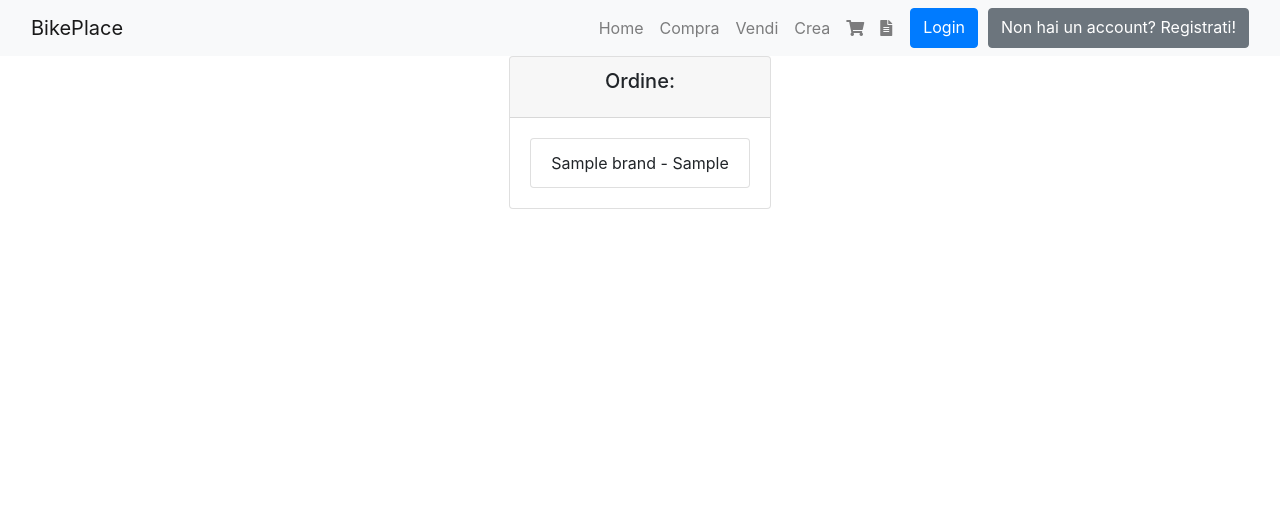
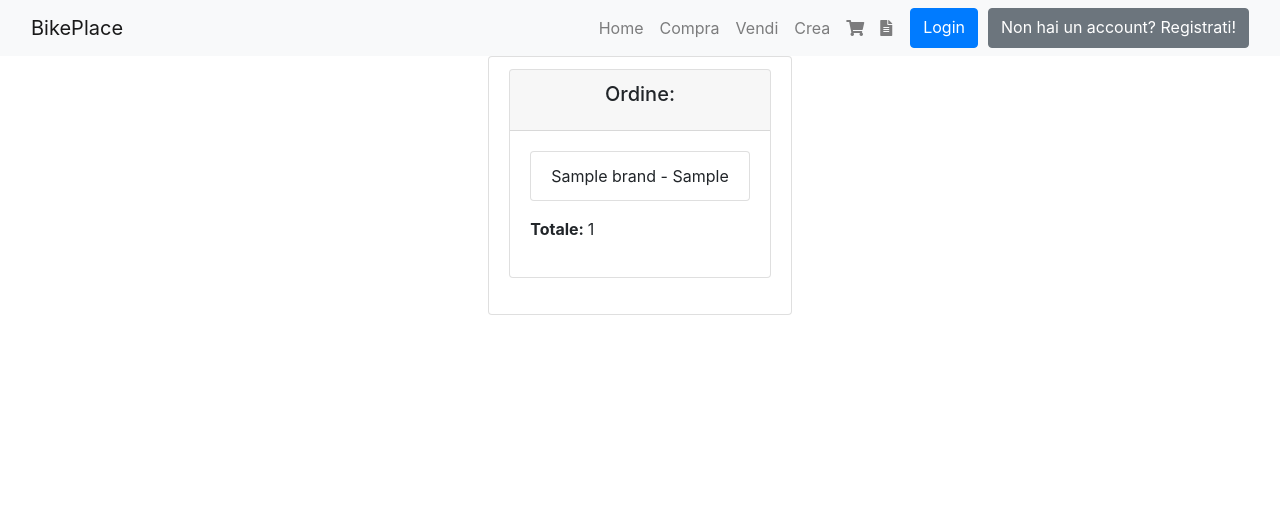
Before and after one commit to fedemelis/BikePlace, a Django app: template Acquista/templates/order_list.html in a window 1280 px wide. Shown: the top 514 px of the page. Run offline with Django 4.2, Linux system fonts and the light colour scheme; the template is opened without the code that fills it: most values are stand-ins (such as "Sample title", 1, 10 or a date in 2020); some libraries are stand-ins or nearby versions.

Commit message:
fix shopping_cart

```diff
--- a/Acquista/models.py
+++ b/Acquista/models.py
@@ -81,6 +81,7 @@ class Order(models.Model):
     user = models.ForeignKey(GenericUser, on_delete=models.CASCADE, related_name='orders')
     sold_bikes = models.ManyToManyField(SoldBike, related_name='orders')
     order_date = models.DateTimeField(auto_now_add=True)
+    total_price = models.IntegerField()
 
     def __str__(self):
         return f"Ordine di {self.user.username}"
--- a/Acquista/templates/order_list.html
+++ b/Acquista/templates/order_list.html
@@ -1,11 +1,12 @@
 {% extends 'base_acquisti.html' %}
 
 {% block title %}Acquisti{% endblock %}
+
 {% block content %}
     <div class="d-flex justify-content-center">
-        <div class="row">
+        <ul class="list-group">
             {% for order in order_list %}
-                <div class="col">
+                <li class="list-group-item">
                     <div class="card mb-4">
                         <div class="card-header text-center">
                             <h5 class="card-title">Ordine:</h5>
@@ -16,10 +17,11 @@
                                     <li class="list-group-item">{{ sold_bike.brand }} - {{ sold_bike.type_of_bike }}</li>
                                 {% endfor %}
                             </ul>
+                            <p class="text-end mt-3"><strong>Totale: </strong>{{ order.total_price }}</p>
                         </div>
                     </div>
-                </div>
+                </li>
             {% endfor %}
-        </div>
+        </ul>
     </div>
 {% endblock %}
```
Also changed, not shown: Acquista/views.py (+13 -2 lines), db.sqlite3.
